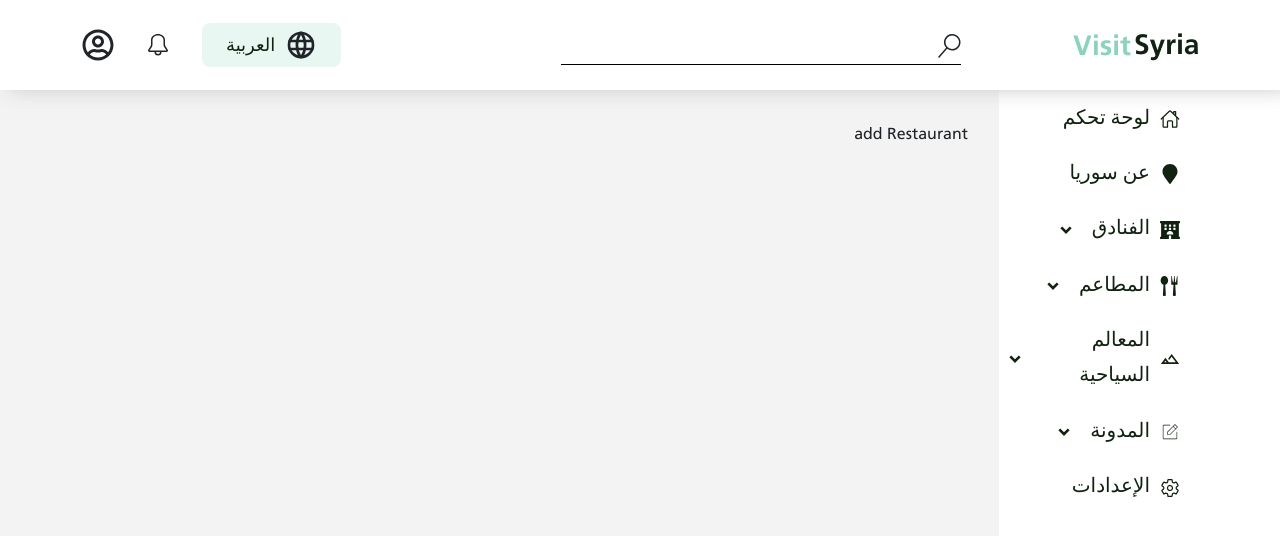
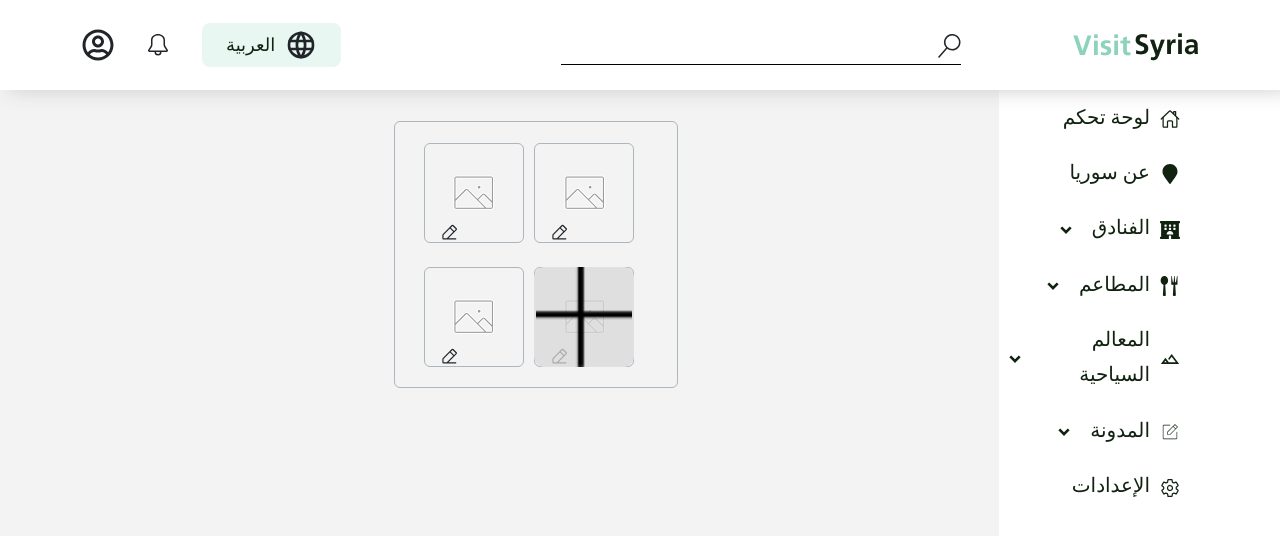
Before and after one commit to MoonesMezher/visit-syria-dashboard, a React (Vite) app: page /resturants/add in a window 1280 px wide. Shown: the top 536 px of the page. Built offline with nearby package versions, Linux system fonts and the light colour scheme.

Commit message:
edit main photo group input style

```diff
--- a/src/components/Shared/MainPhotoGroupInput/MainPhotoGroupInput.jsx
+++ b/src/components/Shared/MainPhotoGroupInput/MainPhotoGroupInput.jsx
@@ -1,8 +1,16 @@
-import { PiPencilSimpleLine } from "react-icons/pi";
 import MainPhotoInput from "../MainPhotoInput/MainPhotoInput";
-import { IoAdd } from "react-icons/io5";
-
+import { useRef, useState } from "react";
 const MainPhotoGroupInput = () => {
+  const imgRef = useRef(null);
+  const [img, setImg] = useState("/src/assets/images/input/add.png ");
+  const handleImgChange = (e) => {
+    const file = e.target.files;
+    console.log(file);
+    setImg(URL.createObjectURL(e.target.files[0]));
+  };
+  const HandleImgClick = () => {
+    imgRef.current.click();
+  };
   return (
     <div
       className="container border rounded border-dark-subtle d-flex align-items-center justify-content-center"
@@ -19,22 +27,19 @@ const MainPhotoGroupInput = () => {
           height: "224px",
         }}
       >
-        <div className="row">
+        <div className="row" style={{ marginBottom: "24px" }}>
           <div className="col-6 ">
             <MainPhotoInput />
           </div>
-          <div
-            className="col-6"
-            style={{
-              marginBottom: "24px",
-            }}
-          >
+          <div className="col-6">
             <MainPhotoInput />
           </div>
         </div>
         <div className="row position-relative">
-          <MainPhotoInput />
-          <div className="col-6">
+          <div className="col-6 ">
+            <MainPhotoInput />
+          </div>
+          {/* <div className="col-6">
             <div
               className="container position-relative border rounded border-dark-subtle d-flex align-items-center justify-content-center "
               style={{ width: "100px", height: "100px" }}
@@ -55,8 +60,16 @@ const MainPhotoGroupInput = () => {
                 />
               </div>
             </div>
+          </div> */}
+          <div className="col-6">
+            <MainPhotoInput />
           </div>
-          <div className="col-6">
+
+          <div
+            className="col-6"
+            onClick={HandleImgClick}
+            style={{ cursor: "pointer" }}
+          >
             <div
               className="container position-absolute border d-flex align-items-center justify-content-center "
               style={{
@@ -64,14 +77,21 @@ const MainPhotoGroupInput = () => {
                 width: "100px",
                 height: "100px",
                 bottom: "0px",
-                right: "0px",
                 borderRadius: "10px",
               }}
             >
-              <IoAdd
-                style={{
-                  fontSize: "60px",
-                }}
+              <img
+                src={img}
+                alt="..."
+                style={{ height: "100px", width: "100px" }}
+              />
+              <input
+                type="file"
+                name="img"
+                id="inputImg"
+                ref={imgRef}
+                onChange={handleImgChange}
+                style={{ display: "none" }}
               />
             </div>
           </div>
--- a/src/pages/AddResturant/AddResturant.jsx
+++ b/src/pages/AddResturant/AddResturant.jsx
@@ -1,7 +1,10 @@
+import MainPhotoGroupInput from "../../components/Shared/MainPhotoGroupInput/MainPhotoGroupInput";
 const AddResturant = () => {
   return (
     <>
-      <section>add Restaurant</section>
+      <section>
+        <MainPhotoGroupInput />
+      </section>
     </>
   );
 };
```
Also changed, not shown: src/assets/images/input/add.png (added).
